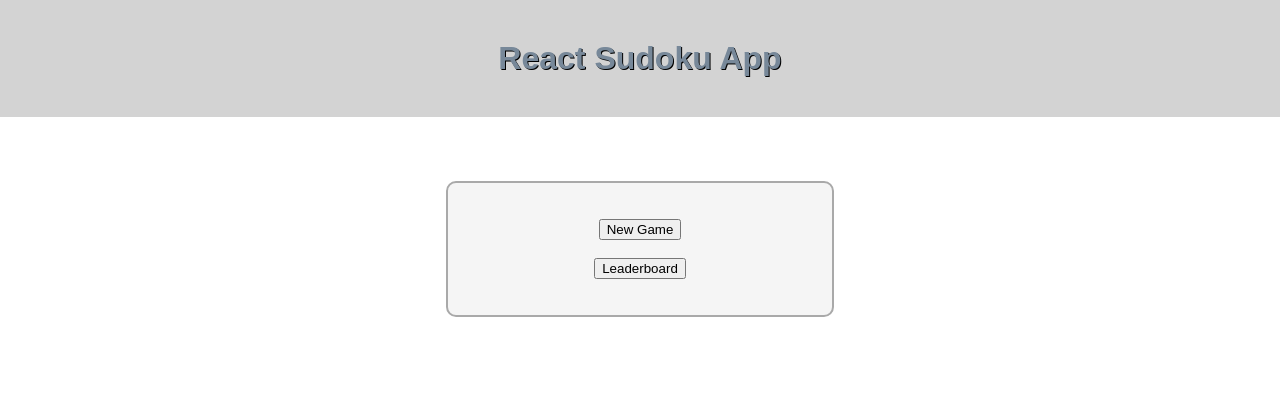
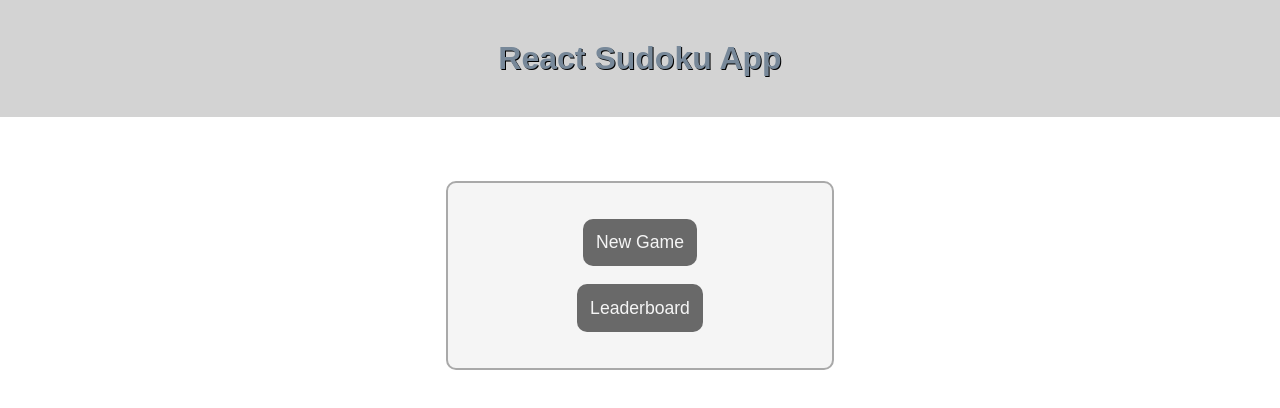
Before and after one commit to rockychiang/sudoku_app, a React (Create React App) app in the folder client/: page / in a window 1280 px wide. Shown: the top 408 px of the page. Built offline with nearby package versions, Linux system fonts and the light colour scheme.

Commit message:
Style the home buttons

```diff
--- a/client/src/components/Home.jsx
+++ b/client/src/components/Home.jsx
@@ -6,9 +6,9 @@ const Home = (props) =>
     <h1>React Sudoku App</h1>
 
     <div className="box">
-      <Link to="/game"><button className="btn btn-secondary">New Game</button></Link>
+      <Link to="/game"><button className="btn-home">New Game</button></Link>
       <br /><br />
-      <Link to="/leaderboard"><button className="btn btn-secondary">Leaderboard</button></Link>
+      <Link to="/leaderboard"><button className="btn-home">Leaderboard</button></Link>
     </div>
   </div>
 
--- a/client/src/index.css
+++ b/client/src/index.css
@@ -65,6 +65,20 @@ input[type=number]::-webkit-outer-spin-button {
   margin: 0;
 }
 
+.btn-home {
+  padding: 0.75em;
+  border: 0;
+  border-radius: 10px;
+  background-color: DimGrey;
+  color: WhiteSmoke;
+  font-size: 1.1em;
+}
+
+.btn-home:focus {
+  outline: none;
+
+}
+
 .box {
   margin: 0 auto;
   padding: 36px 0;
```
